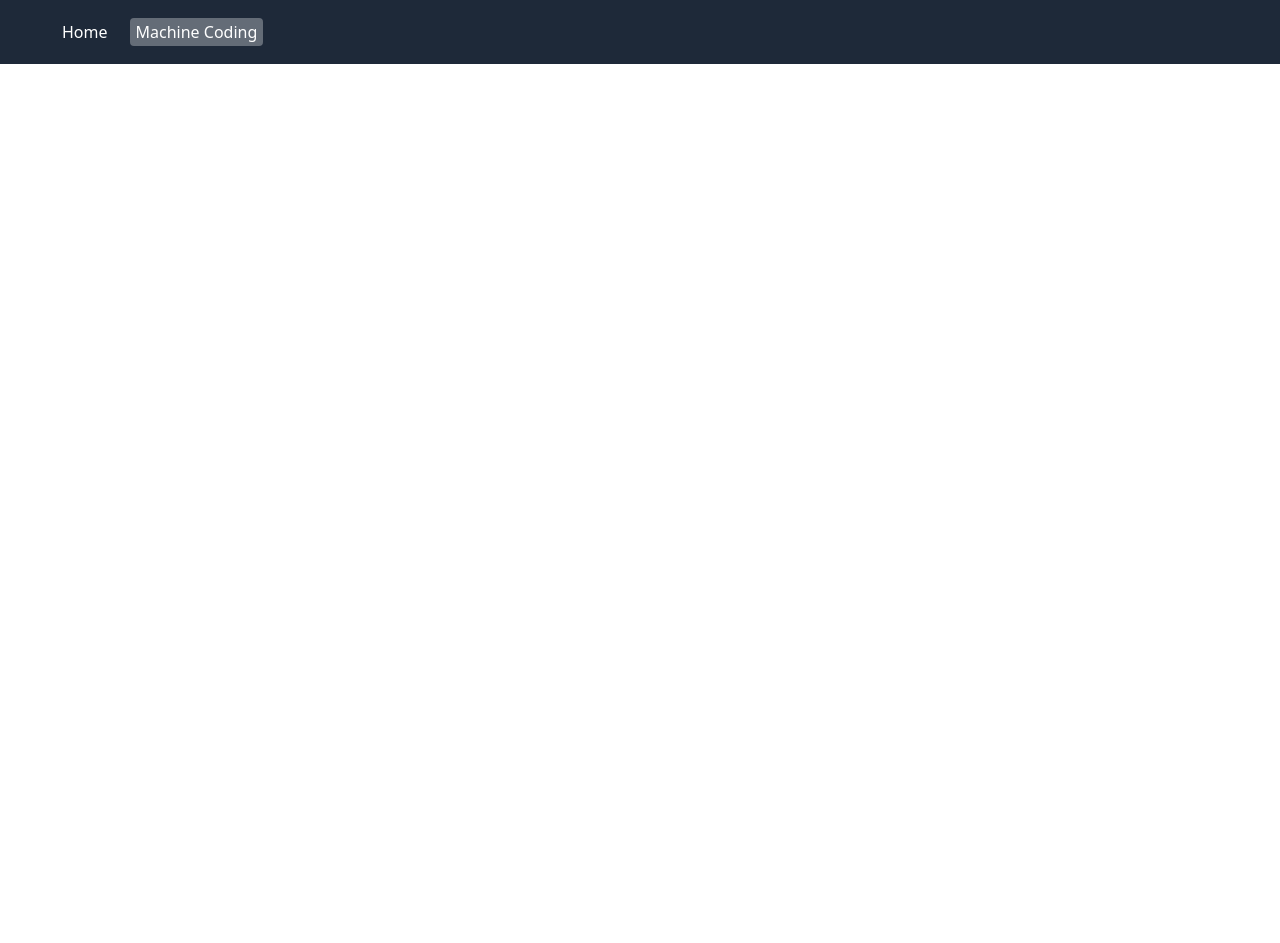
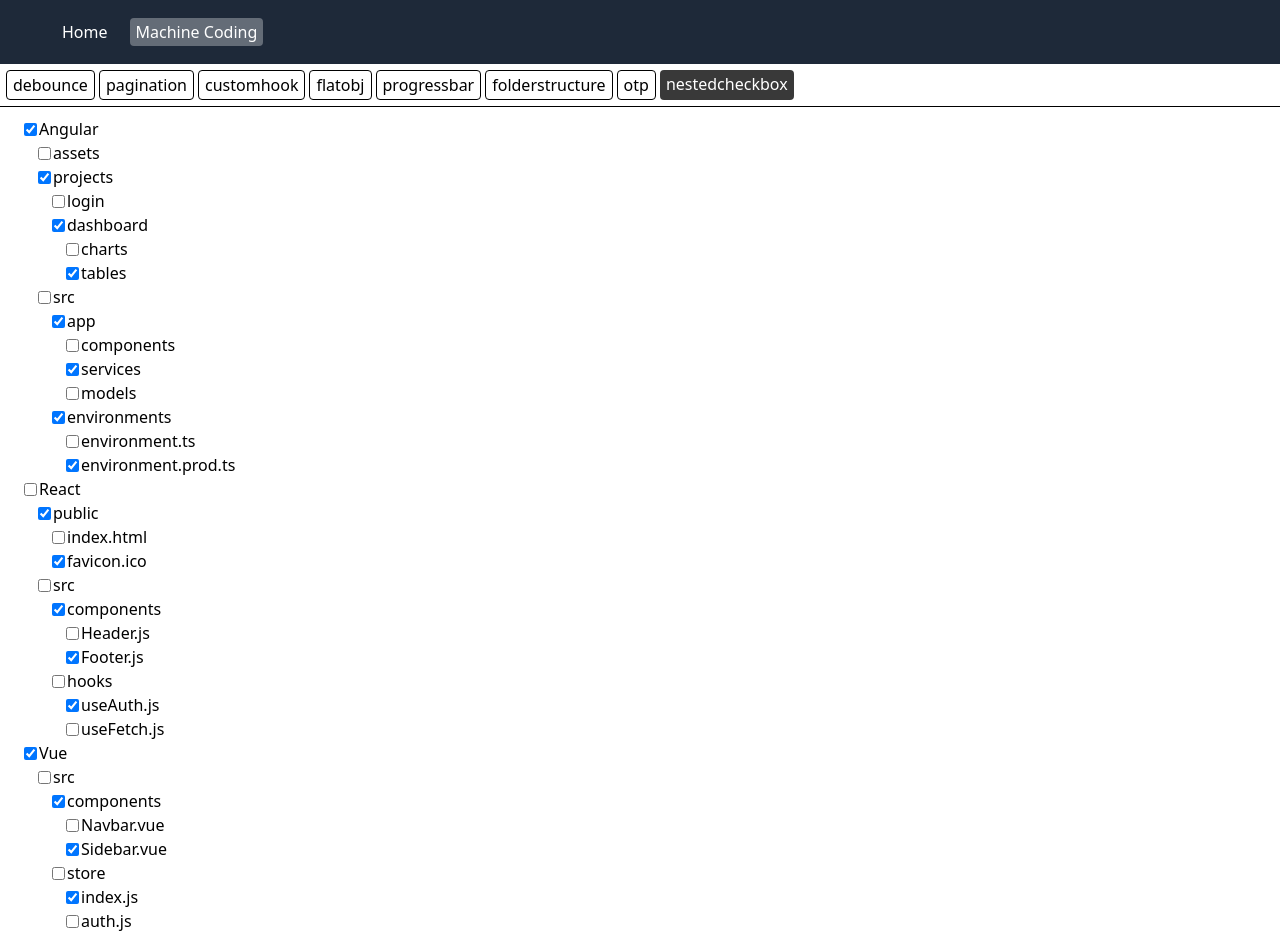
Before and after one commit to Vivek-Vishwakarma/machine-coding, a React (Vite) app: page /projects/nestedcheckbox in a window 1280 px wide. Before the commit this address had no page. Before the commit the page ends 800 px from the top, so only its background shows below. Built offline with nearby package versions, Linux system fonts and the light colour scheme.

Commit message:
nested check box

```diff
--- a/src/App.css
+++ b/src/App.css
@@ -133,3 +133,8 @@
   border: 1px solid black;
   font-size: 20px;
 }
+.checkbox-container {
+  display: flex;
+  gap: 2px;
+  align-items: center;
+}
--- a/src/App.jsx
+++ b/src/App.jsx
@@ -9,6 +9,7 @@
 import ProgressBar from "./machine-coding/ProgressBar";
 import FolderStructure from "./machine-coding/FolderStructure";
 import Otp from "./machine-coding/Otp";
+import NestedCheckbox from "./machine-coding/NestedCheckbox";
 
 function App() {
   const Home = lazy(() => import("./pages/Home"));
@@ -21,6 +22,7 @@
     { path: "progressbar", element: <ProgressBar /> },
     { path: "folderstructure", element: <FolderStructure /> },
     { path: "otp", element: <Otp /> },
+    { path: "nestedcheckbox", element: <NestedCheckbox /> },
   ];
   return (
     <>
--- /dev/null
+++ b/src/machine-coding/NestedCheckbox.jsx
@@ -0,0 +1,264 @@
+import React, { useEffect, useRef, useState } from "react";
+
+const NestedCheckbox = () => {
+  return (
+    <>
+      <CheckBox checkData={data} />
+    </>
+  );
+};
+
+export default NestedCheckbox;
+
+const CheckBox = ({ checkData }) => {
+  const [nestedArr, setNestedArr] = useState([]);
+  const checkHandler = (id, checked) => {
+    findCheckElement(nestedArr, id, checked);
+    setNestedArr([...nestedArr]);
+  };
+
+  const findCheckElement = (data, id, checked) => {
+    data.forEach((element) => {
+      if (element.id == id || id == null) {
+        element.checked = !checked;
+        if (element.checked && element.children) {
+          findCheckElement(element.children, null, false);
+        } else if (!element.checked && element.children) {
+          findCheckElement(element.children, null, true);
+        }
+      } else {
+        element.children && findCheckElement(element.children, id, checked);
+      }
+    });
+  };
+  useEffect(() => {
+    setNestedArr(checkData);
+  }, []);
+
+  return (
+    <>
+      {nestedArr.map((e) => (
+        <div key={e.id} className="folder-container">
+          <div className="checkbox-container">
+            <input
+              type="checkbox"
+              name={e.id}
+              id={e.id}
+              checked={e.checked}
+              onChange={() => checkHandler(e.id, e.checked)}
+            />
+            <label htmlFor={e.id}>{e.name}</label>
+          </div>
+          {e.children && e.children.length > 0 ? (
+            <CheckBox checkData={e.children} />
+          ) : (
+            ""
+          )}
+        </div>
+      ))}
+    </>
+  );
+};
+
+const data = [
+  {
+    name: "Angular",
+    id: "cbdba915-1106-48b2-a6cd-73d793aacb08",
+    checked: true,
+    children: [
+      {
+        name: "assets",
+        id: "70b128e5-6aaf-431e-8361-276b4ec115db",
+        checked: false,
+      },
+      {
+        name: "projects",
+        id: "1387dfdd-3023-48e5-a362-77fcd87cd79b",
+        checked: true,
+        children: [
+          {
+            name: "login",
+            id: "ff138a3f-42a5-4035-9ba7-22572ce5ea76",
+            checked: false,
+          },
+          {
+            name: "dashboard",
+            id: "07c70f24-dfc5-4a8a-ae93-538ce287e182",
+            checked: true,
+            children: [
+              {
+                name: "charts",
+                id: "623ee1ad-4395-4312-9c40-f5d4349576de",
+                checked: false,
+              },
+              {
+                name: "tables",
+                id: "9ea47b34-1e80-4ae4-940c-d1671ea9ec64",
+                checked: true,
+              },
+            ],
+          },
+        ],
+      },
+      {
+        name: "src",
+        id: "8f5a23a2-47a2-48f1-93d4-3f9fc5ede562",
+        checked: false,
+        children: [
+          {
+            name: "app",
+            id: "d322c8bf-bcb4-4901-95ae-366a6bd2c370",
+            checked: true,
+            children: [
+              {
+                name: "components",
+                id: "834bd463-85a2-4216-9063-ded57c33f388",
+                checked: false,
+              },
+              {
+                name: "services",
+                id: "865b4c33-4dae-40a7-b8b6-a6e6385ed5b2",
+                checked: true,
+              },
+              {
+                name: "models",
+                id: "298a8c9b-54bd-42b7-ad4a-2d2b127bf78c",
+                checked: false,
+              },
+            ],
+          },
+          {
+            name: "environments",
+            id: "ba1598b3-459f-487b-9a3d-d3256b03e927",
+            checked: true,
+            children: [
+              {
+                name: "environment.ts",
+                id: "a829c4a9-1f93-4317-84d8-e92effbc87e3",
+                checked: false,
+              },
+              {
+                name: "environment.prod.ts",
+                id: "5107ca13-a82a-4604-98be-9600a4003ab2",
+                checked: true,
+              },
+            ],
+          },
+        ],
+      },
+    ],
+  },
+  {
+    name: "React",
+    id: "59414b7b-beb8-42e3-b433-4f450ea80e0d",
+    checked: false,
+    children: [
+      {
+        name: "public",
+        id: "f4d98baf-6455-4861-b966-25740e82a36d",
+        checked: true,
+        children: [
+          {
+            name: "index.html",
+            id: "c18ca911-3c93-4533-a83e-80db67bc1b04",
+            checked: false,
+          },
+          {
+            name: "favicon.ico",
+            id: "1a1f2418-72a2-4403-9e5b-5692c7adfda6",
+            checked: true,
+          },
+        ],
+      },
+      {
+        name: "src",
+        id: "6e23c5b1-d6f3-4dd1-a7e2-c3c2230204ef",
+        checked: false,
+        children: [
+          {
+            name: "components",
+            id: "8d0c784c-51e1-4e33-b188-79dd93f10e29",
+            checked: true,
+            children: [
+              {
+                name: "Header.js",
+                id: "14a05a80-f3e0-4953-8f9c-8798a0df99cc",
+                checked: false,
+              },
+              {
+                name: "Footer.js",
+                id: "29014208-e0c8-42b2-9f67-5bb889d7b42f",
+                checked: true,
+              },
+            ],
+          },
+          {
+            name: "hooks",
+            id: "374e1db8-2068-4a7b-8466-7fce18953d74",
+            checked: false,
+            children: [
+              {
+                name: "useAuth.js",
+                id: "912fe702-1b0f-41fd-8a4b-db80f6a2b862",
+                checked: true,
+              },
+              {
+                name: "useFetch.js",
+                id: "896ffa60-11c0-42db-8d88-1790aed663ec",
+                checked: false,
+              },
+            ],
+          },
+        ],
+      },
+    ],
+  },
+  {
+    name: "Vue",
+    id: "8601e2a6-b790-4965-b874-9df93dedc466",
+    checked: true,
+    children: [
+      {
+        name: "src",
+        id: "f800a75e-eb7b-4250-aa31-ea0c619c6cac",
+        checked: false,
+        children: [
+          {
+            name: "components",
+            id: "a42a0c1f-f7b8-4409-91d4-1bdf9743836f",
+            checked: true,
+            children: [
+              {
+                name: "Navbar.vue",
+                id: "3e1948fb-e10f-475f-98c4-40d3bb57c1e8",
+                checked: false,
+              },
+              {
+                name: "Sidebar.vue",
+                id: "eee0c97e-7743-4d5c-a455-53bc1b5e6a0d",
+                checked: true,
+              },
+            ],
+          },
+          {
+            name: "store",
+            id: "58d4e2c0-fb0b-4cfc-ae3a-bba05c63417f",
+            checked: false,
+            children: [
+              {
+                name: "index.js",
+                id: "29f41133-eb6d-42b0-bf8e-de379986cbaa",
+                checked: true,
+              },
+              {
+                name: "auth.js",
+                id: "46432996-b1cf-4058-8a9d-06e59d702fd2",
+                checked: false,
+              },
+            ],
+          },
+        ],
+      },
+    ],
+  },
+];
--- a/src/pages/Projects.jsx
+++ b/src/pages/Projects.jsx
@@ -12,6 +12,7 @@
     { name: "/projects/progressbar" },
     { name: "/projects/folderstructure" },
     { name: "/projects/otp" },
+    { name: "/projects/nestedcheckbox" },
   ];
   useEffect(() => {
     if (location.pathname.split("/").length == 2) {
```
